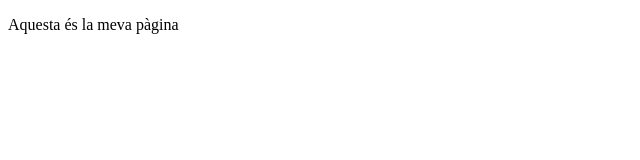
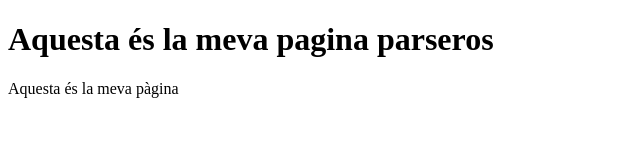
Before and after one commit to NabilFahim/Exercici1, a plain HTML site: page index.html in a window 1280 px wide. Shown: the whole page, without its empty margins (0-640 px from the left). Drawn offline with Linux system fonts and the light colour scheme.

Commit message:
1r canvi

```diff
--- a/index.html
+++ b/index.html
@@ -3,7 +3,8 @@
   <head>
     <meta charset="utf-8">
     <meta name="viewport" content="width=device-width">
-    <title>La meva pàgina</title>
+    <title>Hola món</title>
+    <h1>Aquesta és la meva pagina parseros</h1>
   </head>
   <body>
     <p>Aquesta és la meva pàgina</p>
```
Also changed, not shown: 1 other file.
